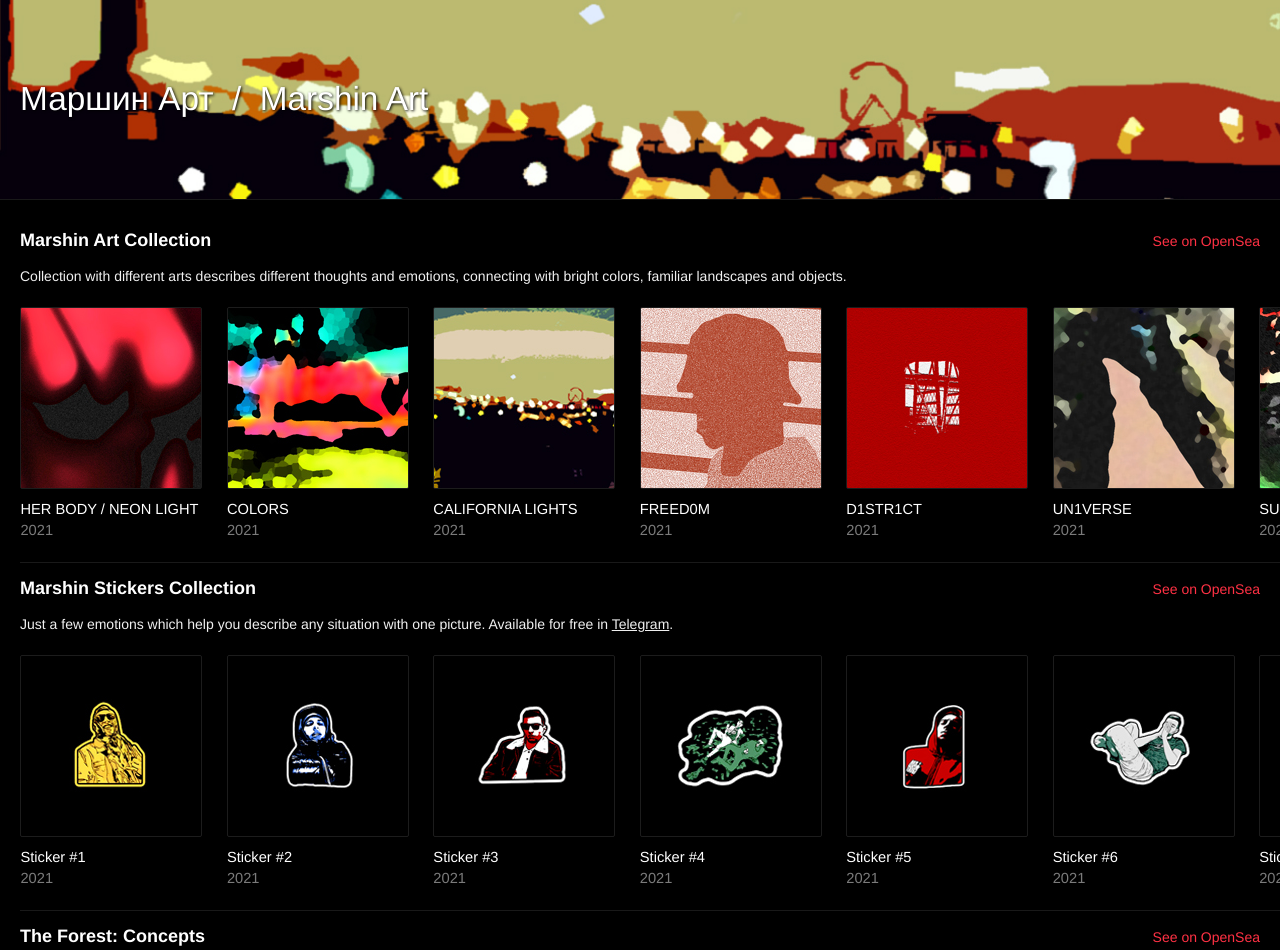
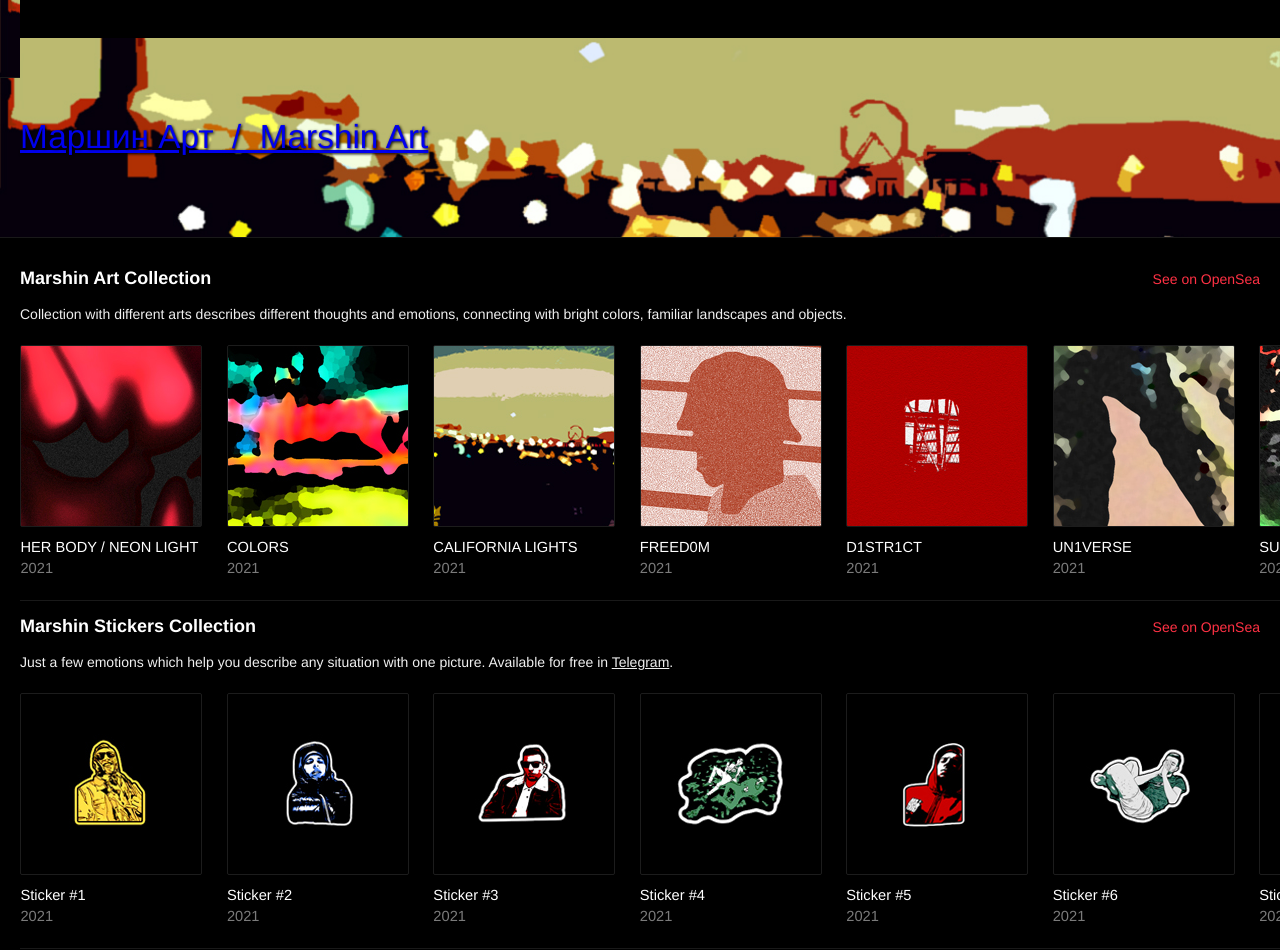
Before and after one commit to captainmarshin/marshinart, a plain HTML site: page index.html in a window 1280 px wide. Shown: the top 950 px of the page. Drawn offline with Linux system fonts and the light colour scheme.

Commit message:
Add files via upload

```diff
--- a/index.html
+++ b/index.html
@@ -43,7 +43,7 @@ Copyright. All rights reserved.
 </head>
 <body>
 
-	<a href="http://marshin.art" class="title_link">
+	<a href="http://marshin.art" class="title">
 		<div class="title">Маршин Арт &nbsp;/&nbsp; Marshin Art</div>
 	</a>
 
```
